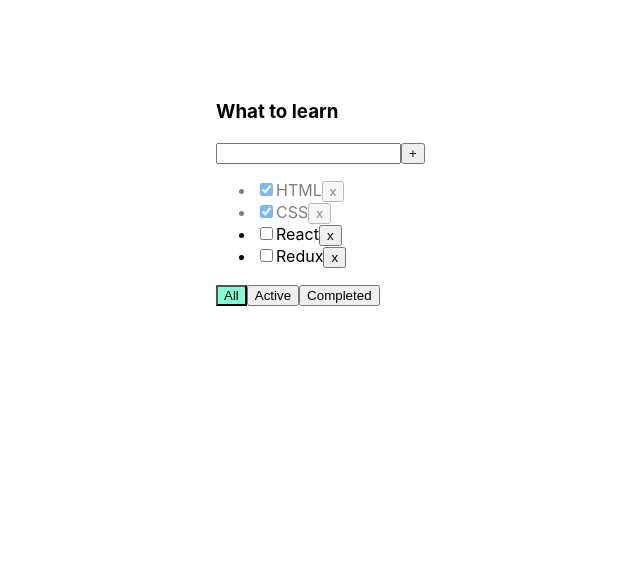
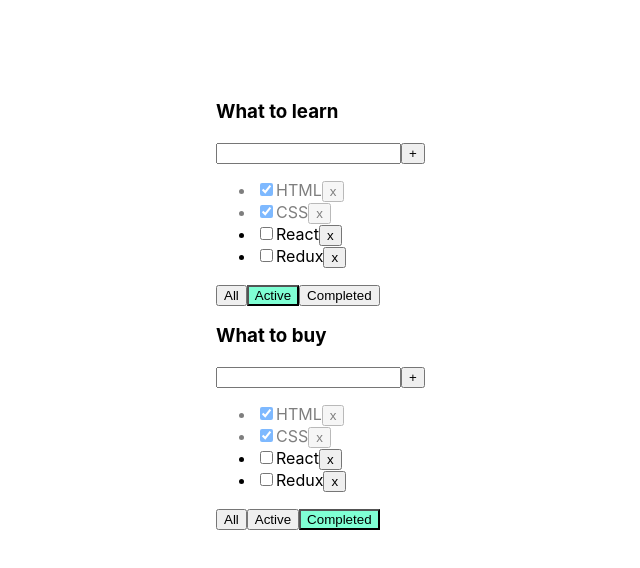
Before and after one commit to PavelMalta/Todolist-homework, a React (Create React App) app: page / in a window 1280 px wide. Shown: the top 568 px of the page, without its empty margins (284-924 px from the left). Built offline with nearby package versions, Linux system fonts and the light colour scheme.

Commit message:
add todoLists in 5 lesson

```diff
--- a/src/App.tsx
+++ b/src/App.tsx
@@ -4,6 +4,11 @@
 import {TaskType, Todolist} from "./Todolist";
 
 export type FilterValuesType = "All" | "Completed" | "Active"
+type TodoListType = {
+    id: string
+    title: string
+    filter: FilterValuesType
+}
 
 function App() {
     let [tasks, setTasks] = useState<Array<TaskType>>([
@@ -42,17 +47,28 @@
         tasksForTodolist = tasks.filter( t => t.isDone === false)
     }
 
+    let todoLists: Array<TodoListType>= [
+        {id: v1(), title: "What to learn", filter: "Active"},
+        {id: v1(), title: "What to buy", filter: "Completed"}
+    ]
+
   return (
     <div className="App">
 
-      <Todolist title={"What to learn"}
+        {
+            todoLists.map( (tl) => {
+                return <Todolist title={tl.title}
                                  tasks={tasksForTodolist}
                                  removeTask={removeTask}
                                  changeFilter={changeFilter}
                                  addTask={addTask}
                                  changeTaskStatus={changeStatus}
-                filter={filter}
+                                 filter={tl.filter}
                 />
+            })
+        }
+
+
 
     </div>
   );
--- a/src/Todolist.tsx
+++ b/src/Todolist.tsx
@@ -26,7 +26,7 @@
     }
     const onKeyPressHandler = (e: KeyboardEvent<HTMLInputElement>) => {
         setError(null);
-        if (e.charCode === 13) {
+        if (e.key === "Enter") {
             props.addTask(newTaskTitle);
             setNewTaskTitle("")
         }
```
Also changed, not shown: 1 other file (tests, documents, lock files or other folders). Lines whose indentation alone changed are shown as unchanged.
